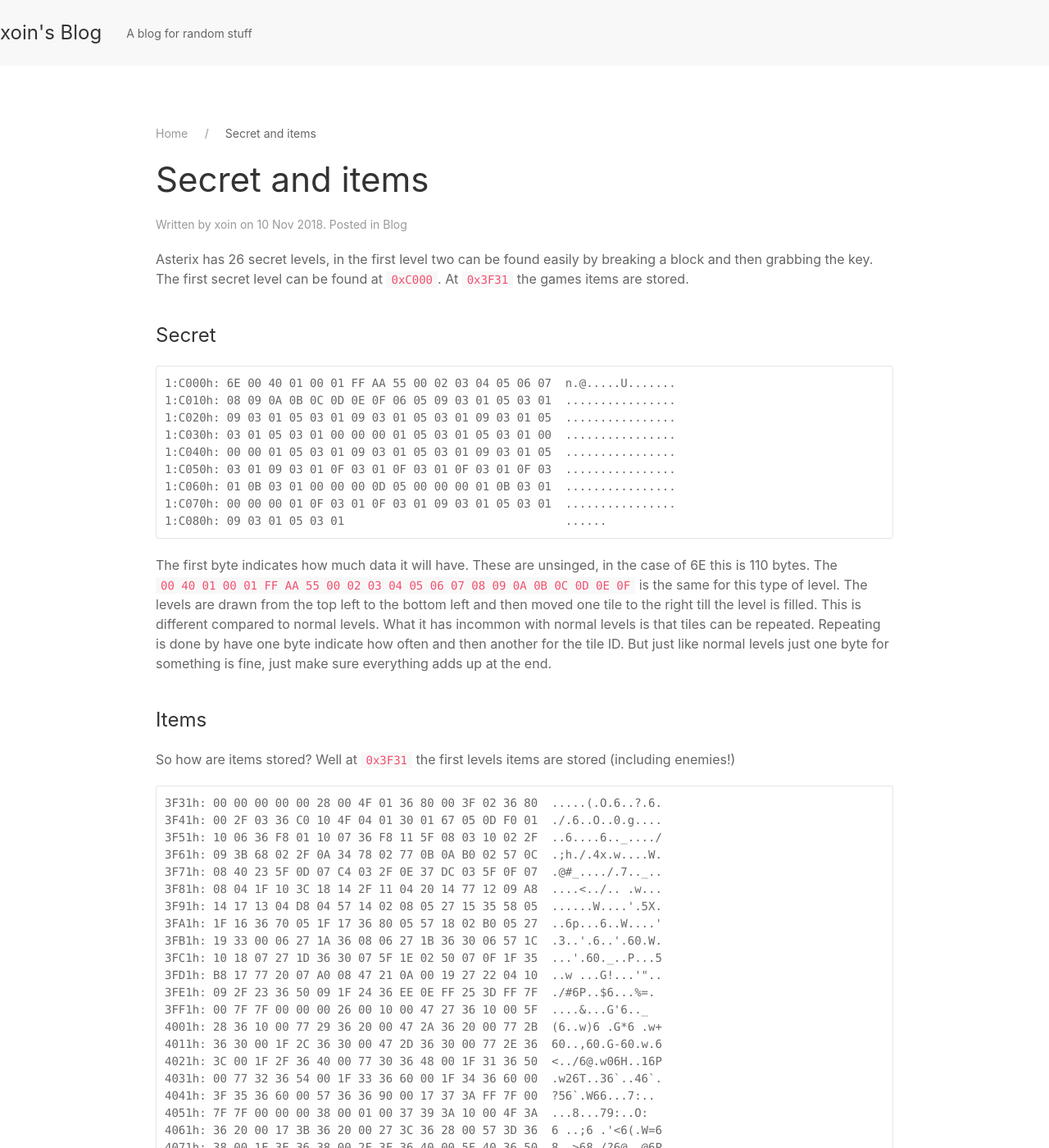
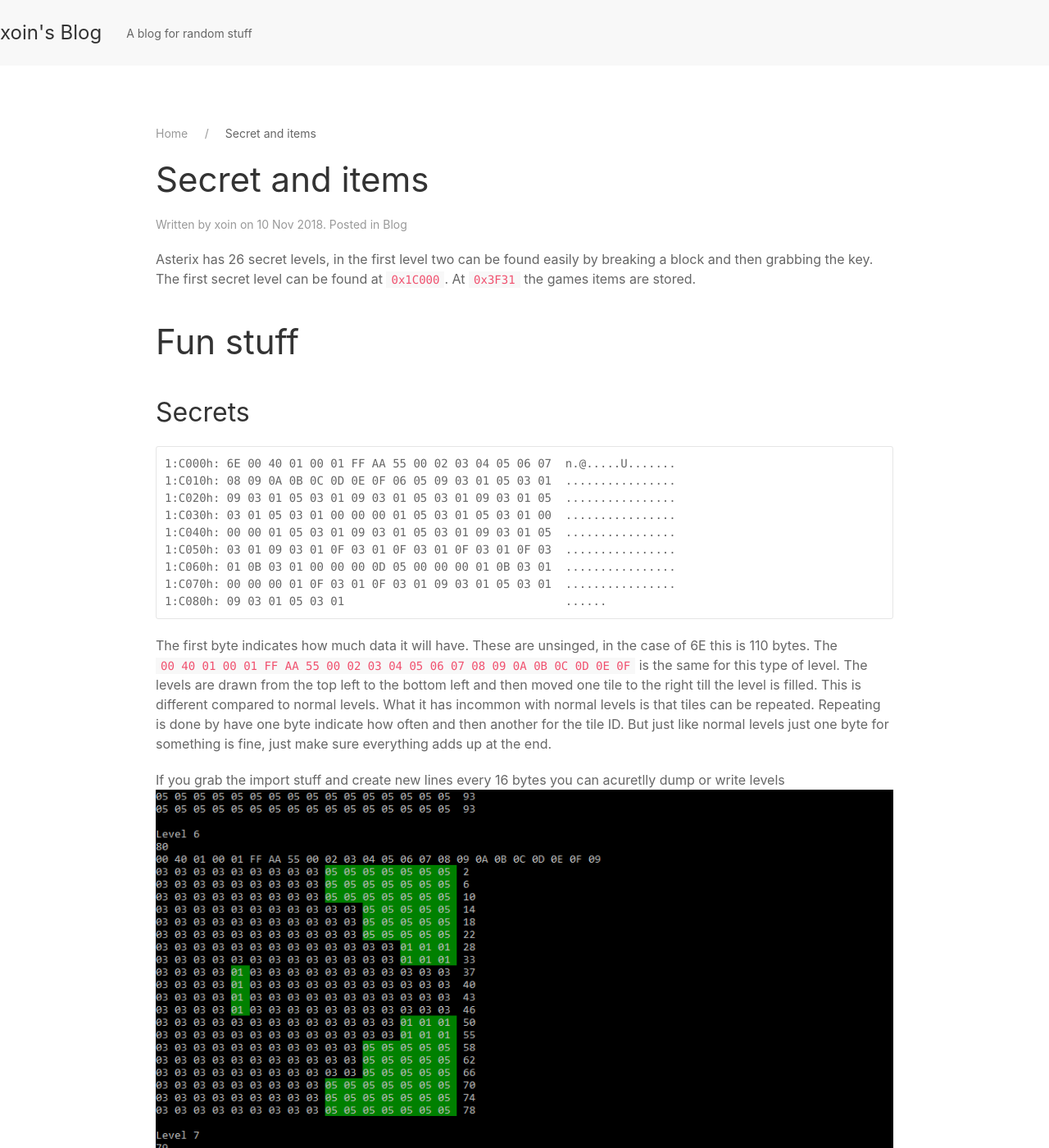
Before and after one commit to Xoin/xoinblog, a Jekyll site: the page built from _posts/2018-11-10-secrets and items.md, in a window 1280 px wide and 1400 px high. Shown: the whole window at 82% size. Built offline with Jekyll 4.4.1, drawn with Linux system fonts in a browser that asks for light colours; nearby versions of some CDN libraries.

Commit message:
Images of basic viewer

````diff
--- a/_posts/2018-11-10-secrets and items.md
+++ b/_posts/2018-11-10-secrets and items.md
@@ -5,11 +5,14 @@ excerpt_separator: <!--more-->
 author: xoin
 ---
 
-Asterix has 26 secret levels, in the first level two can be found easily by breaking a block and then grabbing the key. The first secret level can be found at `0xC000`. At `0x3F31` the games items are stored.
+Asterix has 26 secret levels, in the first level two can be found easily by breaking a block and then grabbing the key. The first secret level can be found at `0x1C000`. At `0x3F31` the games items are stored.
 
 <!--more-->
 
-### Secret
+# Fun stuff
+
+## Secrets
+
 ```
 1:C000h: 6E 00 40 01 00 01 FF AA 55 00 02 03 04 05 06 07  n.@.....U.......
 1:C010h: 08 09 0A 0B 0C 0D 0E 0F 06 05 09 03 01 05 03 01  ................
@@ -24,7 +27,11 @@ Asterix has 26 secret levels, in the first level two can be found easily by brea
 
 The first byte indicates how much data it will have. These are unsinged, in the case of 6E this is 110 bytes. The ``00 40 01 00 01 FF AA 55 00 02 03 04 05 06 07 08 09 0A 0B 0C 0D 0E 0F`` is the same for this type of level. The levels are drawn from the top left to the bottom left and then moved one tile to the right till the level is filled. This is different compared to normal levels. What it has incommon with normal levels is that tiles can be repeated. Repeating is done by have one byte indicate how often and then another for the tile ID. But just like normal levels just one byte for something is fine, just make sure everything adds up at the end.
 
-### Items
+If you grab the import stuff and create new lines every 16 bytes you can acuretlly dump or write levels
+![image](/images/secrets.png)
+
+## Items
+
 So how are items stored? Well at `0x3F31` the first levels items are stored (including enemies!)
 ```
 3F31h: 00 00 00 00 00 28 00 4F 01 36 80 00 3F 02 36 80  .....(.O.6..?.6.
````
Also changed, not shown: images/secrets.png (added).
